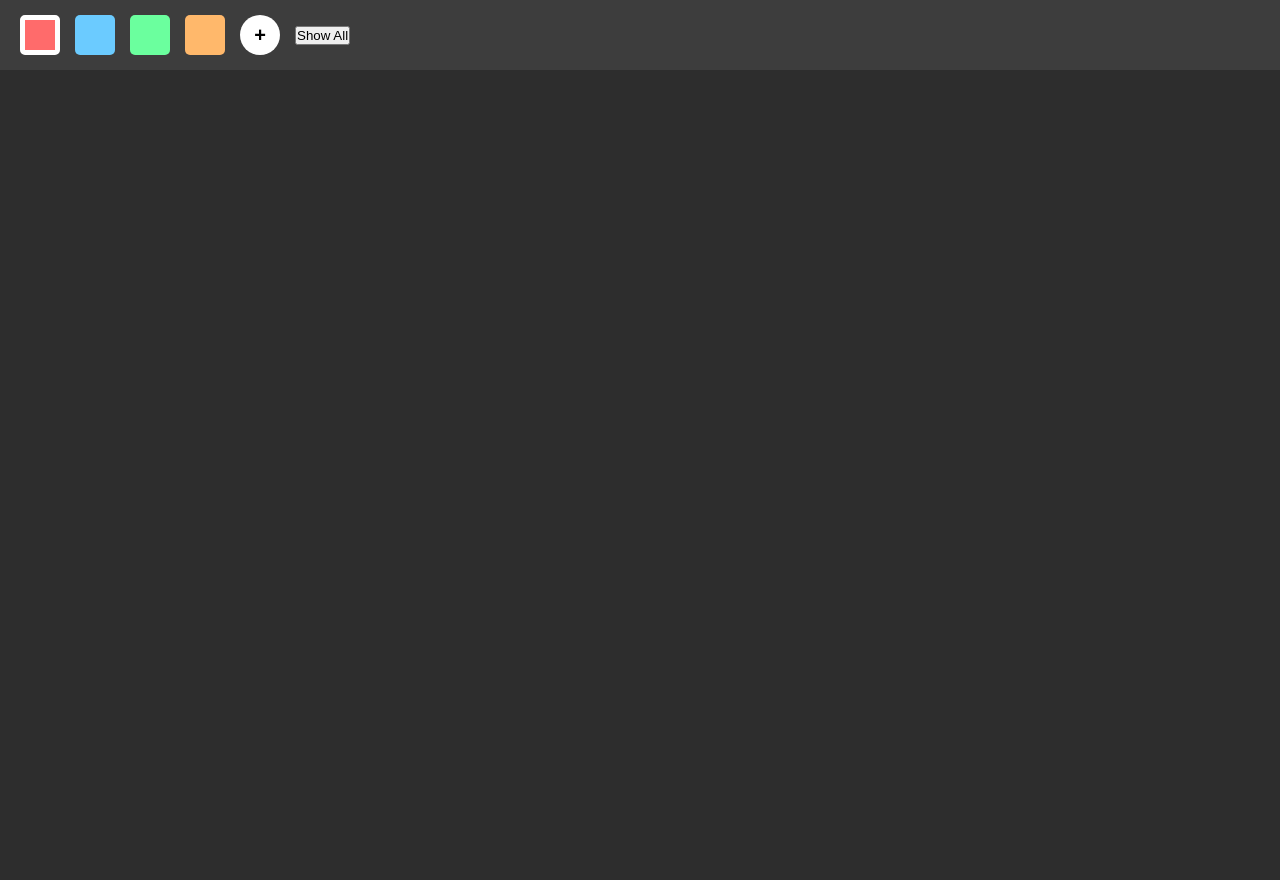
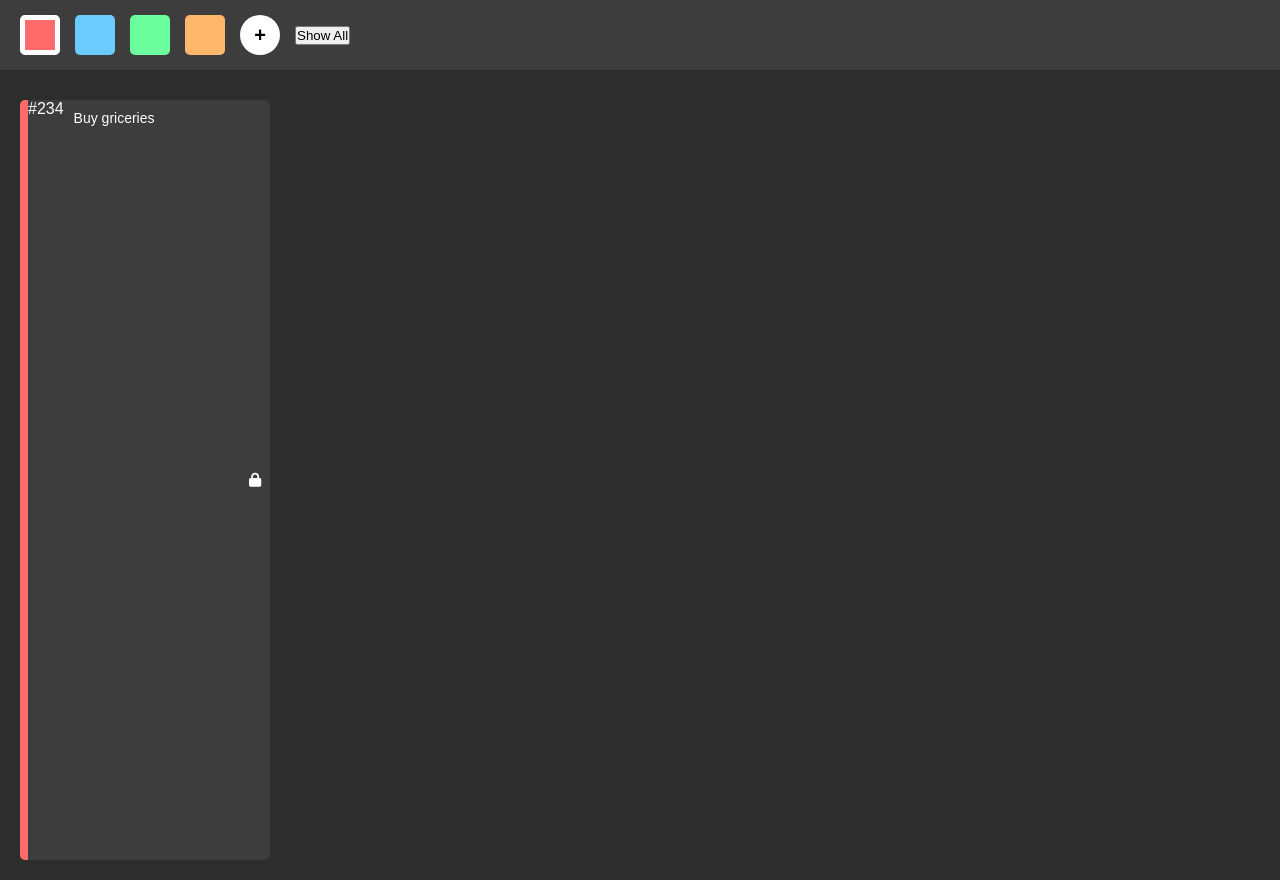
Before and after one commit to goelabhishek694/Academy-Sept21-26, a plain HTML site: page Javascript/DOM/KanbanBoard/index.html in a window 1280 px wide. Drawn offline with Linux system fonts and the light colour scheme.

Commit message:
ticket creation

```diff
--- a/Javascript/DOM/KanbanBoard/index.html
+++ b/Javascript/DOM/KanbanBoard/index.html
@@ -4,8 +4,9 @@
    <meta charset="UTF-8">
    <meta name="viewport" content="width=device-width, initial-scale=1.0">
    <title>Kanban Board</title>
-   <link rel="stylesheet" href="[https://cdnjs.cloudflare.com/ajax/libs/font-awesome/6.5.0/css/all.min.css](https://cdnjs.cloudflare.com/ajax/libs/font-awesome/6.5.0/css/all.min.css)">
    <link rel="stylesheet" href="style.css">
+   <link rel="stylesheet" href="https://cdnjs.cloudflare.com/ajax/libs/font-awesome/6.5.0/css/all.min.css">
+
 </head>
 <body>
    <div class="toolbox">
@@ -18,6 +19,14 @@
    </div>
    <div class="ticket-container">
     <!--  -->
+    <div class="ticket">
+        <div class="ticket-color-band" style="background-color: #ff6b6b;"></div>
+        <div id="ticketid">#234</div>
+        <div class="ticket-text">Buy griceries</div>
+        <div class="ticket-lock">
+            <i class="fa-solid fa-lock"></i>
+        </div>
+    </div>
    </div>
    <div class="modal hidden">
        <textarea class="modal-input" placeholder="Enter your task..."></textarea>
--- a/Javascript/DOM/KanbanBoard/script.js
+++ b/Javascript/DOM/KanbanBoard/script.js
@@ -3,17 +3,20 @@
 const addBtn = document.querySelector(".add-btn");
 const modal = document.querySelector(".modal");
 const modalInput = document.querySelector(".modal-input");
-const ticketContainer = document.querySelector(".ticket-container");
+let ticketContainer = document.querySelector(".ticket-container");
 const toolbox = document.querySelector(".toolbox");
 let activeColorBox = document.querySelector(".color-red");
 
 activeColorBox.classList.add("active");
 // STATE
 let selectedColor = "#ff6b6b";
+let ticketCounter =0;
+let ticketsArr = [];
 
 // MODAL TOGGLE
+let isModalOpen = false;
 
-let isModalOpen = false;
+
 
 ticketContainer.addEventListener("click", function(e){
     console.log("hello");
@@ -73,6 +76,15 @@ modalInput.addEventListener("keydown", function(e){
 });
 
 function createTicket(color, task){
-    console.log(`ticket created with color ${color} and task ${task}`);
+    // console.log(`ticket created with color ${color} and task ${task}`);
+
+    //const id = generateId();
+    const ticket = document.createElement("div");
+    container
 
 }
+
+function generateId(){
+    ++ticketCounter;
+    return 'ticket-'+ ticketCounter;
+}
--- a/Javascript/DOM/KanbanBoard/style.css
+++ b/Javascript/DOM/KanbanBoard/style.css
@@ -100,3 +100,32 @@ body {
 .active{
     border: 5px solid white;
 }
+
+.ticket {
+    width: 250px;
+    min-height: 100px;
+    background-color: #3d3d3d;
+    border-radius: 5px;
+    display: flex;
+    overflow: hidden;
+}
+.ticket-color-band {
+    width: 8px;
+    flex-shrink: 0;
+}
+.ticket-text {
+    flex-grow: 1;
+    padding: 10px;
+    font-size: 14px;
+    word-wrap: break-word;
+    color: white;
+}
+.ticket-lock {
+    width: 30px;
+    display: flex;
+    align-items: center;
+    justify-content: center;
+    cursor: pointer;
+    color: white;
+    font-size: 14px;
+}
```
